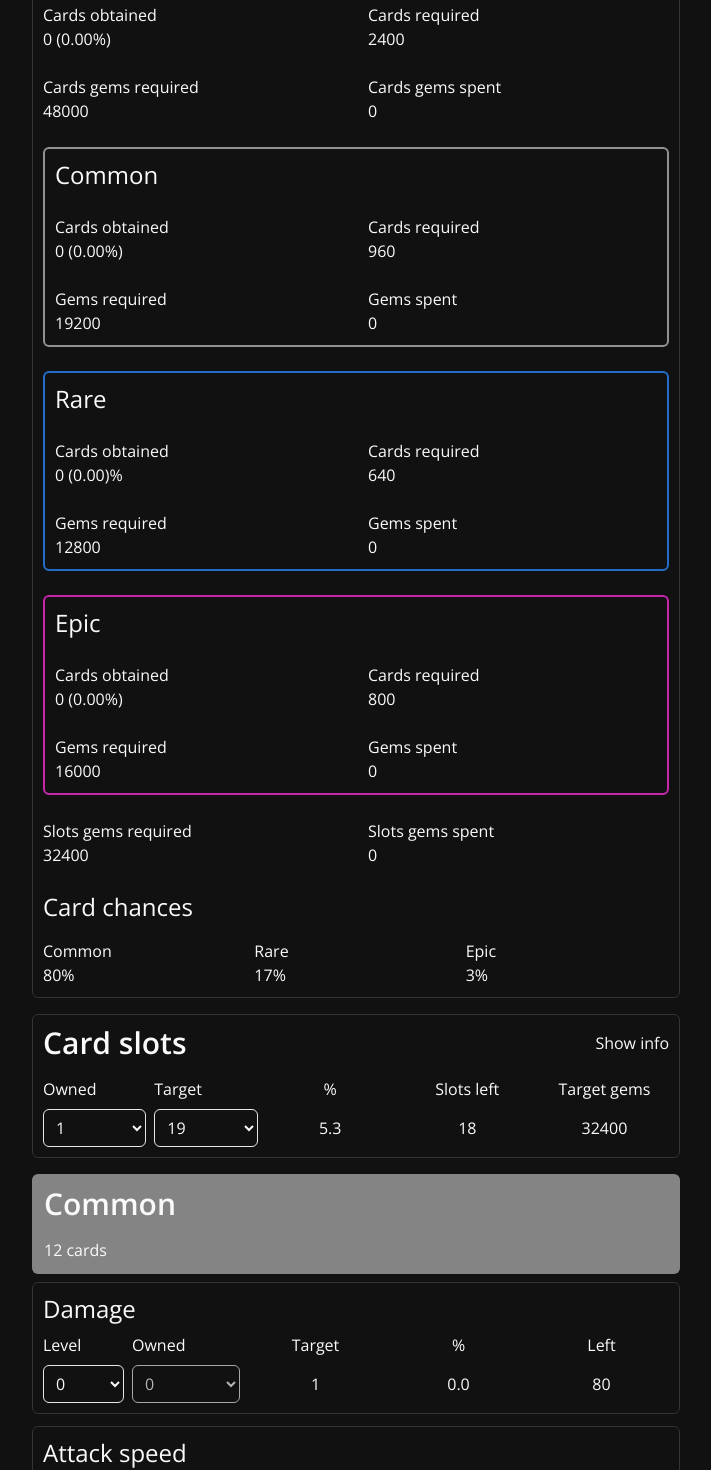
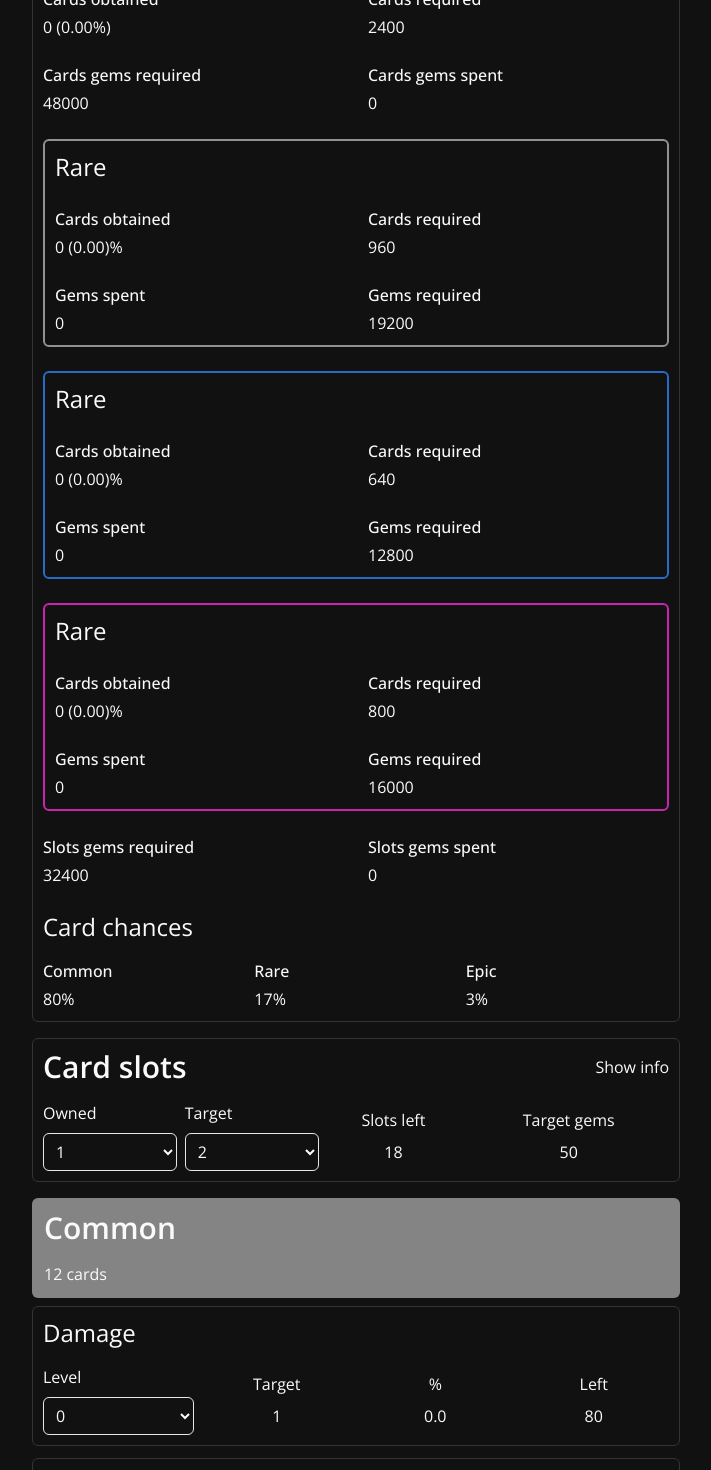
Before and after one commit to buczekmatthias/card-tracker, a Vue app: page / in a window 1280 px wide. Shown: the part 240-1710 px from the top of the page, without its empty margins (284-995 px from the left). Built offline with nearby package versions, Linux system fonts and the light colour scheme.

Commit message:
UI changes | Cards obtained and gems spent in tracker are permanent even after finishing group | Conditional rendering for cards | Card slots cost is table now

```diff
--- a/src/App.vue
+++ b/src/App.vue
@@ -11,13 +11,13 @@ import Navigation from "./components/Navigation.vue";
 
 import { onBeforeMount, ref } from "vue";
 import freshLoad from "./data/freshLoad";
+import freshLoadout from "./data/freshLoadout";
 import updateData from "./data/updateData";
-import freshLoadout from "./data/freshLoadout";
 import updateLoadout from "./data/updateLoadout";
 
 const page = ref(localStorage.getItem("page") || "tracker");
 
-const version = "1.1.3";
+const version = "1.2.0";
 
 const changePage = (p) => {
   localStorage.setItem("page", p);
@@ -33,6 +33,13 @@ onBeforeMount(() => {
     freshLoadout();
   }
 
+  if (!localStorage.getItem("ownedSlots")) {
+    localStorage.setItem("ownedSlots", 1);
+  }
+
+  // updateData();
+  // updateLoadout();
+
   if (!localStorage.getItem(`${version}-update`)) {
     for (let key in localStorage) {
       if (key.includes("-update")) {
@@ -40,10 +47,7 @@ onBeforeMount(() => {
       }
     }
 
-    updateData();
-    updateLoadout();
+    localStorage.setItem(`${version}-update`, true);
   }
-
-  localStorage.setItem(`${version}-update`, true);
 });
 </script>
--- a/src/assets/main.css
+++ b/src/assets/main.css
@@ -20,11 +20,18 @@ select {
   @apply border border-solid bg-theme text-font rounded-md px-2 py-1.5 cursor-pointer;
 }
 
-select:disabled {
-  @apply cursor-not-allowed;
-}
+@layer components {
+  .tracker-grid {
+    @apply grid grid-cols-2 gap-6;
+  }
+  .tracker-box {
+    @apply flex flex-col gap-1;
+  }
 
-@layer components {
+  .tracker-box :first-child {
+    @apply text-base font-medium;
+  }
+
   .tracker-container {
     @apply border border-solid border-container rounded-md p-2.5;
   }
@@ -34,19 +41,24 @@ select:disabled {
   }
 
   .slots-content {
-    @apply grid grid-cols-[2fr_2fr_2.5fr_2.5fr_2.5fr] gap-2 items-center;
+    @apply grid grid-cols-[2fr_2fr_2fr_3fr] gap-2 items-center;
   }
 
   .container-subheader {
     @apply text-2xl;
   }
+
   .container-content {
-    @apply grid grid-cols-[1.5fr_2fr_2.5fr_2.5fr_2.5fr] gap-2 items-center;
+    @apply grid gap-2 items-center;
   }
 
-  .container-content span:nth-of-type(n + 3),
-  .slots-content span:nth-of-type(n + 3) {
-    @apply text-center;
+  .slots-content > div,
+  .container-content > div {
+    @apply flex flex-col gap-2;
+  }
+  .slots-content > div:not(:has(select)),
+  .container-content > div:not(:has(select)) {
+    @apply items-center;
   }
 
   .loadout-grid {
--- a/src/components/ExportButton.vue
+++ b/src/components/ExportButton.vue
@@ -1,5 +1,5 @@
 <template>
-  <button class="border-2 border-solid border-container text-inactive rounded-md p-3 hover:border-active hover:text-active">Export</button>
+  <button class="border-2 border-solid border-separator text-font rounded-md p-3 hover:border-active hover:text-active">Export</button>
 </template>
 
 <script setup></script>
--- a/src/components/Tracker/Card.vue
+++ b/src/components/Tracker/Card.vue
@@ -1,15 +1,15 @@
 <template>
   <Container class="flex flex-col gap-2">
-    <p class="container-subheader">{{ updatedCard.name }}</p>
-    <div class="container-content">
+    <p class="container-subheader mb-2">{{ updatedCard.name }}</p>
+    <div class="container-content" :class="[0, 7].includes(updatedCard.lvl) ? 'grid-cols-4' : 'grid-cols-[1.5fr_2fr_2.5fr_2.5fr_2.5fr]'">
+      <div>
         <span>Level</span>
-      <span>Owned</span>
-      <span>Target</span>
-      <span>%</span>
-      <span>Left</span>
         <select v-model="updatedCard.lvl">
           <option :value="i" v-for="i in Array.from(Array(8).keys())" :key="i">{{ i }}</option>
         </select>
+      </div>
+      <div v-if="![0, 7].includes(updatedCard.lvl)">
+        <span>Owned</span>
         <select v-model="updatedCard.owned" :disabled="[0, 7].includes(updatedCard.lvl)">
           <template v-if="updatedCard.lvl === 1">
             <option :value="1">1</option>
@@ -19,9 +19,19 @@
             <option :value="i" v-for="i in Array.from(Array(target).keys())" :key="i">{{ i }}</option>
           </template>
         </select>
-      <span>{{ target || "Max" }}</span>
+      </div>
+      <div>
+        <span>Target</span>
+        <span>{{ target || "---" }}</span>
+      </div>
+      <div>
+        <span>%</span>
         <span>{{ getPercentageOfMax(getRequiredToMax(updatedCard.lvl, updatedCard.owned)) }}</span>
+      </div>
+      <div>
+        <span>Left</span>
         <span>{{ getRequiredToMax(updatedCard.lvl, updatedCard.owned) }}</span>
+      </div>
     </div>
   </Container>
 </template>
--- a/src/components/Tracker/CardSlots.vue
+++ b/src/components/Tracker/CardSlots.vue
@@ -5,24 +5,43 @@
       <button @click="isShowSlotInfo = !isShowSlotInfo">{{ isShowSlotInfo ? "Hide" : "Show" }} info</button>
     </div>
     <div class="slots-content">
+      <div>
         <span>Owned</span>
-      <span>Target</span>
-      <span>%</span>
-      <span>Slots left</span>
-      <span>Target gems</span>
         <select v-model="ownedSlots">
           <option :value="i" v-for="i in Array.from(Array(parseInt(maxSlots)).keys(), (_, j) => j + 1)" :key="i">{{ i }}</option>
         </select>
+      </div>
+      <div>
+        <span>Target</span>
         <select v-model="targetSlot" :disabled="parseInt(ownedSlots) === parseInt(maxSlots)">
           <option :value="i" v-for="i in Array.from(Array(parseInt(maxSlots - ownedSlots)).keys(), (_, j) => parseInt(ownedSlots) + j + 1)" :key="i">{{ i }}</option>
         </select>
-      <span>{{ ((ownedSlots / maxSlots) * 100).toFixed(1) }}</span>
+      </div>
+      <div>
+        <span>Slots left</span>
         <span>{{ maxSlots - ownedSlots }}</span>
+      </div>
+      <div>
+        <span>Target gems</span>
         <span>{{ costToTarget(ownedSlots, targetSlot) }}</span>
       </div>
-    <div class="grid grid-cols-2 gap-3 border-t border-solid border-t-container pt-4" v-if="isShowSlotInfo">
-      <p class="col-span-full font-semibold text-2xl">Slots costs</p>
-      <p class="font-light" v-for="(cost, slot) in slots" :key="slot">{{ slot }}{{ getSlotNumberAffix(slot) }} slot: {{ cost }} gems</p>
+    </div>
+    <div class="flex flex-col gap-3 border-t border-solid border-t-container pt-4" v-if="isShowSlotInfo">
+      <p class="font-semibold text-2xl">Slots costs</p>
+      <table class="w-full border-collapse">
+        <thead>
+          <tr>
+            <th class="w-1/2 border-2 border-container p-3">Slot number</th>
+            <th class="w-1/2 border-2 border-container p-3">Cost (gems)</th>
+          </tr>
+        </thead>
+        <tbody>
+          <tr v-for="(cost, slot) in slots" :key="slot">
+            <td class="w-1/2 text-center border border-container p-2">{{ slot }}</td>
+            <td class="w-1/2 text-center border border-container p-2">{{ cost }}</td>
+          </tr>
+        </tbody>
+      </table>
     </div>
   </Container>
 </template>
@@ -43,18 +62,6 @@ const isShowSlotInfo = ref(false);
 
 const emit = defineEmits(["updateOwnedSlots"]);
 
-const getSlotNumberAffix = (slot) => {
-  slot = parseInt(slot);
-
-  if (slot === 1) return "st";
-
-  if (slot === 2) return "nd";
-
-  if (slot === 3) return "rd";
-
-  return "th";
-};
-
 watch(
   () => targetSlot.value,
   () => localStorage.setItem("targetSlot", targetSlot.value)
--- a/src/components/Tracker/Export.vue
+++ b/src/components/Tracker/Export.vue
@@ -21,7 +21,7 @@ import ExportBase from "../ExportBase.vue";
 
 import { onMounted, ref, watch } from "vue";
 import { getRequiredCards, getGroupData } from "@/data/cardLevels";
-import { slotsCostToMax, gemsSpentSoFar } from "@/data/cardSlots";
+import { gemsSpentSoFar } from "@/data/cardSlots";
 import cards from "@/data/cards.json";
 
 const options = ref([
@@ -69,7 +69,6 @@ const loadExportData = () => {
   if (["tracker_cards_slots", "tracker_slots", "cards_slots", "slots"].includes(exportType.value)) {
     exportData.value.slots = {
       owned_card_slots: parseInt(localStorage.getItem("ownedSlots")),
-      gems_required_to_max_slots: slotsCostToMax(localStorage.getItem("ownedSlots")),
       spent_slots_gems: gemsSpentSoFar(localStorage.getItem("ownedSlots") || 1),
     };
   }
@@ -85,7 +84,6 @@ const loadExportData = () => {
       required_cards: required_cards,
       required_cards_gems: required_cards * 20,
       spent_cards_gems: (obtained_cards + required_cards) * 20 - required_cards * 20,
-      cards_complete_percent: ((obtained_cards / (cards.length * 80)) * 100).toFixed(2),
       cards: {
         common: getGroupData(0),
         rare: getGroupData(1),
--- a/src/components/Tracker/GemTracker.vue
+++ b/src/components/Tracker/GemTracker.vue
@@ -1,99 +1,36 @@
 <template>
   <Container class="tracker-grid">
-    <p class="container-header col-span-full">Gem tracker</p>
-    <div>
+    <p class="container-header col-span-full mb-0">Gem tracker</p>
+    <div class="tracker-box">
       <p>Cards obtained</p>
       <p>{{ obtainedCards }} ({{ cardCompletePercent }}%)</p>
     </div>
-    <div>
+    <div class="tracker-box">
       <p>Cards required</p>
       <p>{{ requiredCards }}</p>
     </div>
-    <div>
+    <div class="tracker-box">
       <p>Cards gems required</p>
       <p>{{ requiredCardGems }}</p>
     </div>
-    <div>
+    <div class="tracker-box">
       <p>Cards gems spent</p>
       <p>{{ (obtainedCards + requiredCards) * 20 - requiredCardGems }}</p>
     </div>
-    <Container class="border-card-common col-span-full tracker-grid border-2" :class="{ 'items-center': commonStats.required === 0 }">
-      <p class="text-2xl" :class="{ 'col-span-full': commonStats.required !== 0 }">Common</p>
-      <template v-if="commonStats.required !== 0">
-        <div>
-          <p>Cards obtained</p>
-          <p>{{ commonStats.obtained }} ({{ commonStats.percent_finished }}%)</p>
-        </div>
-        <div>
-          <p>Cards required</p>
-          <p>{{ commonStats.required }}</p>
-        </div>
-        <div>
-          <p>Gems required</p>
-          <p>{{ commonStats.gems_required }}</p>
-        </div>
-        <div>
-          <p>Gems spent</p>
-          <p>{{ commonStats.gems_spent }}</p>
-        </div>
-      </template>
-      <p class="justify-self-end" v-else>Finished</p>
-    </Container>
-    <Container class="border-card-rare col-span-full tracker-grid border-2" :class="{ 'items-center': rareStats.required === 0 }">
-      <p class="text-2xl" :class="{ 'col-span-full': rareStats.required !== 0 }">Rare</p>
-      <template v-if="rareStats.required !== 0">
-        <div>
-          <p>Cards obtained</p>
-          <p>{{ rareStats.obtained }} ({{ rareStats.percent_finished }})%</p>
-        </div>
-        <div>
-          <p>Cards required</p>
-          <p>{{ rareStats.required }}</p>
-        </div>
-        <div>
-          <p>Gems required</p>
-          <p>{{ rareStats.gems_required }}</p>
-        </div>
-        <div>
-          <p>Gems spent</p>
-          <p>{{ rareStats.gems_spent }}</p>
-        </div>
-      </template>
-      <p class="justify-self-end" v-else>Finished</p>
-    </Container>
-    <Container class="border-card-epic col-span-full tracker-grid border-2" :class="{ 'items-center': epicStats.required === 0 }">
-      <p class="text-2xl" :class="{ 'col-span-full': epicStats.required !== 0 }">Epic</p>
-      <template v-if="epicStats.required !== 0">
-        <div>
-          <p>Cards obtained</p>
-          <p>{{ epicStats.obtained }} ({{ epicStats.percent_finished }}%)</p>
-        </div>
-        <div>
-          <p>Cards required</p>
-          <p>{{ epicStats.required }}</p>
-        </div>
-        <div>
-          <p>Gems required</p>
-          <p>{{ epicStats.gems_required }}</p>
-        </div>
-        <div>
-          <p>Gems spent</p>
-          <p>{{ epicStats.gems_spent }}</p>
-        </div>
-      </template>
-      <p class="justify-self-end" v-else>Finished</p>
-    </Container>
-    <div>
+    <TrackerGroupStats class="border-card-common" :stats="commonStats" />
+    <TrackerGroupStats class="border-card-rare" :stats="rareStats" />
+    <TrackerGroupStats class="border-card-epic" :stats="epicStats" />
+    <div class="tracker-box">
       <p>Slots gems required</p>
       <p>{{ slotsCost }}</p>
     </div>
-    <div>
+    <div class="tracker-box">
       <p>Slots gems spent</p>
       <p>{{ slotsGemsSpent }}</p>
     </div>
     <div class="col-span-full grid grid-cols-3 gap-2">
       <p class="container-subheader col-span-full mb-2">Card chances</p>
-      <div v-for="(chance, type) in cardChances" :key="type">
+      <div class="tracker-box" v-for="(chance, type) in cardChances" :key="type">
         <p>{{ type }}</p>
         <p>{{ chance }}%</p>
       </div>
@@ -103,6 +40,7 @@
 
 <script setup>
 import Container from "./Container.vue";
+import TrackerGroupStats from "./TrackerGroupStats.vue";
 
 import cards from "@/data/cards.json";
 import { getRequiredCards, getCardChance, getGroupData } from "@/data/cardLevels";
@@ -145,12 +83,3 @@ const refreshTracker = () => {
 
 defineExpose({ refreshTracker });
 </script>
-
-<style lang="postcss">
-.tracker-grid {
-  @apply grid grid-cols-2 gap-6;
-}
-.tracker-box {
-  @apply flex flex-col gap-2;
-}
-</style>
--- /dev/null
+++ b/src/components/Tracker/TrackerGroupStats.vue
@@ -0,0 +1,30 @@
+<template>
+  <Container class="col-span-full tracker-grid border-2" :class="{ 'items-center': stats.required === 0 }">
+    <p class="text-2xl" :class="{ 'col-span-full': stats.required !== 0 }">Rare</p>
+    <p class="justify-self-end" v-if="stats.required === 0">Finished</p>
+    <div class="tracker-box">
+      <p>Cards obtained</p>
+      <p>{{ stats.obtained }} ({{ stats.percent_finished }})%</p>
+    </div>
+    <div class="tracker-box" v-if="stats.required !== 0">
+      <p>Cards required</p>
+      <p>{{ stats.required }}</p>
+    </div>
+    <div class="tracker-box">
+      <p>Gems spent</p>
+      <p>{{ stats.gems_spent }}</p>
+    </div>
+    <div class="tracker-box" v-if="stats.required !== 0">
+      <p>Gems required</p>
+      <p>{{ stats.gems_required }}</p>
+    </div>
+  </Container>
+</template>
+
+<script setup>
+import Container from "./Container.vue";
+
+defineProps({
+  stats: Object,
+});
+</script>
--- a/src/data/freshLoad.js
+++ b/src/data/freshLoad.js
@@ -173,5 +173,5 @@ export default () => {
 
   localStorage.setItem("ownedSlots", 1);
 
-  localStorage.setItem("targetSlot", 19);
+  localStorage.setItem("targetSlot", 2);
 };
--- a/src/data/updateData.js
+++ b/src/data/updateData.js
@@ -10,8 +10,4 @@ export default () => {
   localStorage.setItem("cards", JSON.stringify(cards));
 
   // localStorage.setItem("slots", 19);
-
-  if (!localStorage.getItem("ownedSlots")) {
-    localStorage.setItem("ownedSlots", 1);
-  }
 };
```
Lines whose indentation alone changed are shown as unchanged.
